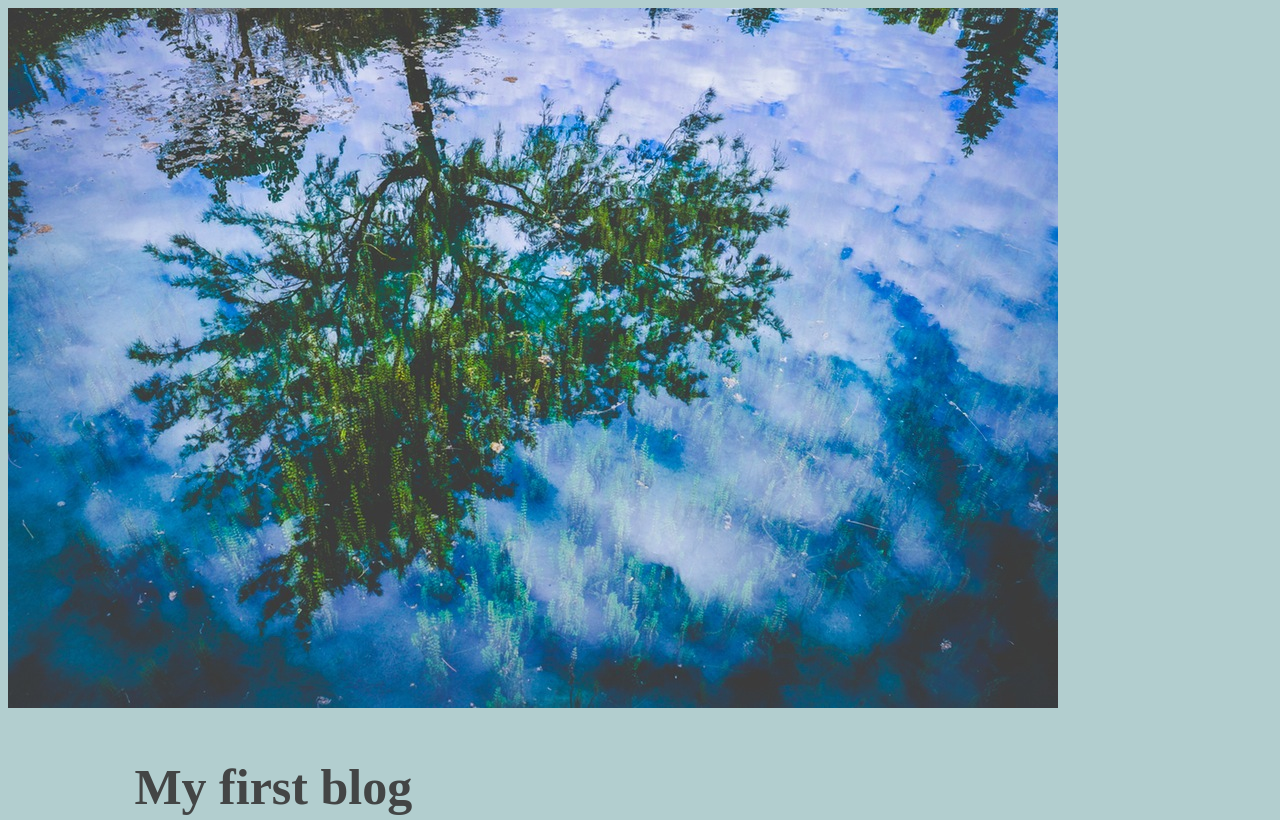
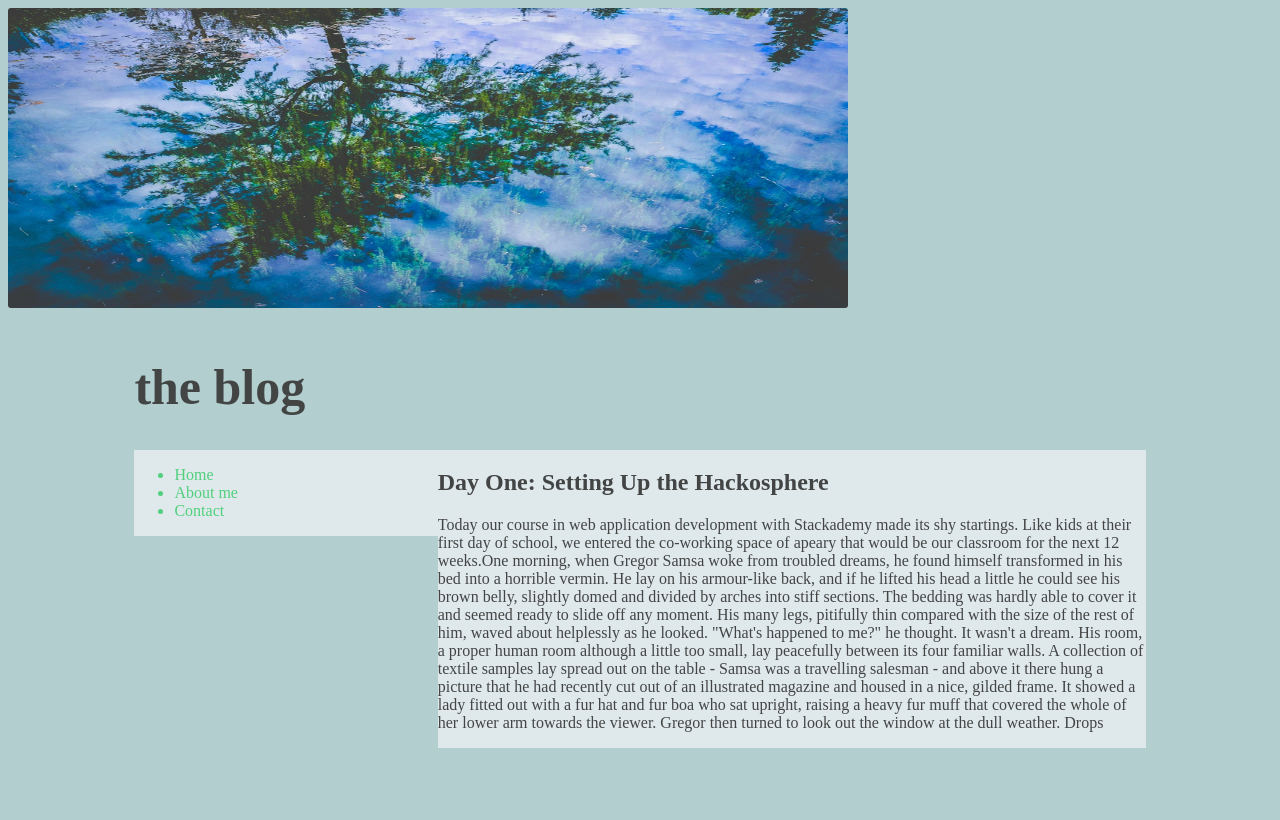
Before and after one commit to AnaYs/Blog, a plain HTML site: page index.html in a window 1280 px wide. Shown: the top 820 px of the page. Drawn offline with Linux system fonts and the light colour scheme.

Commit message:
Edit slider picture

```diff
--- a/css/main.css
+++ b/css/main.css
@@ -9,7 +9,9 @@ body {
 #slider {
   margin-top: 4px;
   width: 840px;
-  height: 200px;
+  height: 300px;
+  display: block;
+  border-radius: 3px;
 
 }
 
--- a/index.html
+++ b/index.html
@@ -8,13 +8,13 @@
   </head>
 
   <body>
-<div>
-  <img #slider1 src="img/bloghead.jpg" alt="image" />
-</div>
+
+  <img id="slider" src="img/bloghead.jpg" alt="image" />
+
 
 <div class="wrap">
 
-  <h1>My first blog</h1>
+  <h1>the blog</h1>
 
   <div class="sidebar">
     <ul>
```
